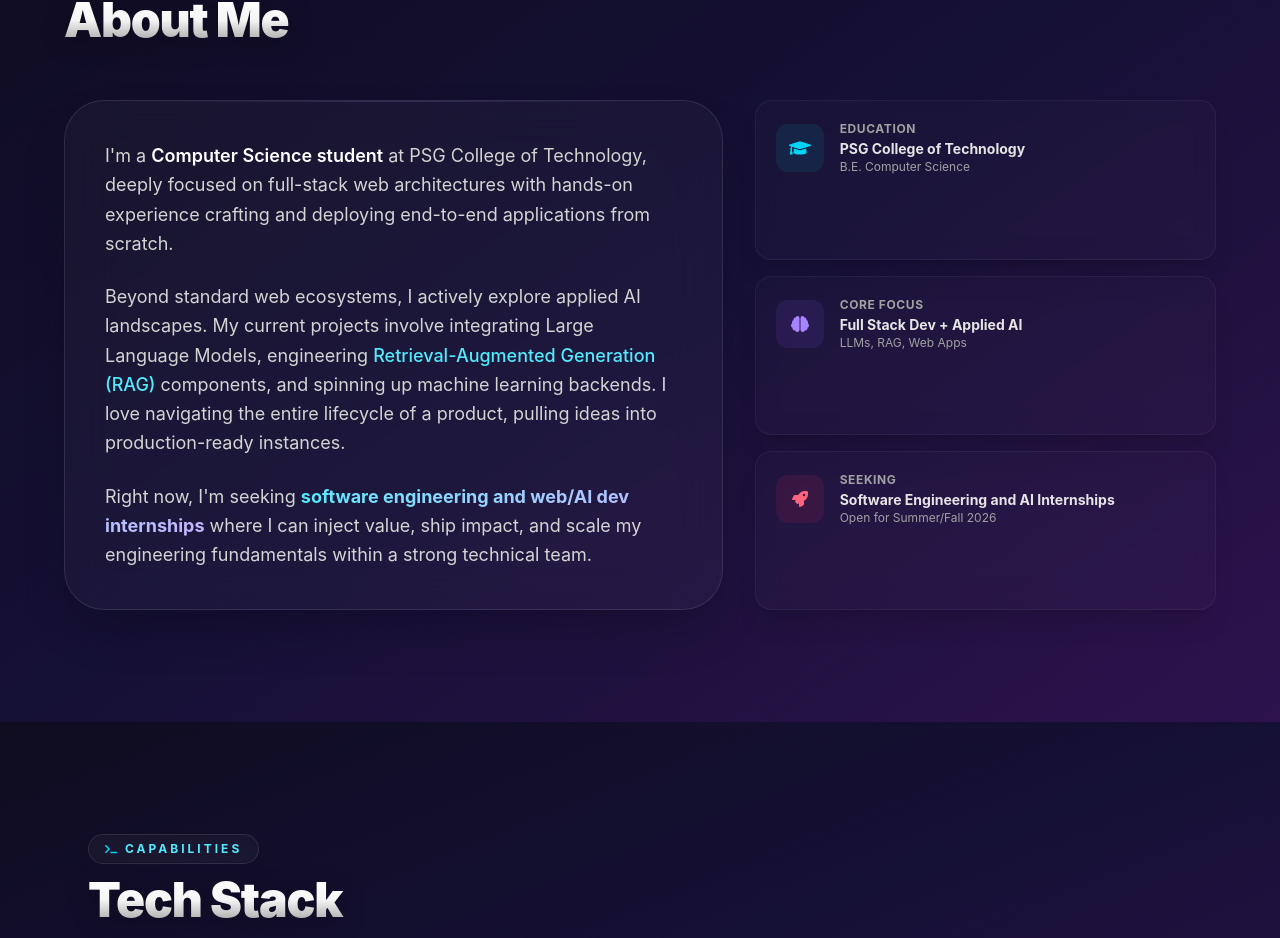
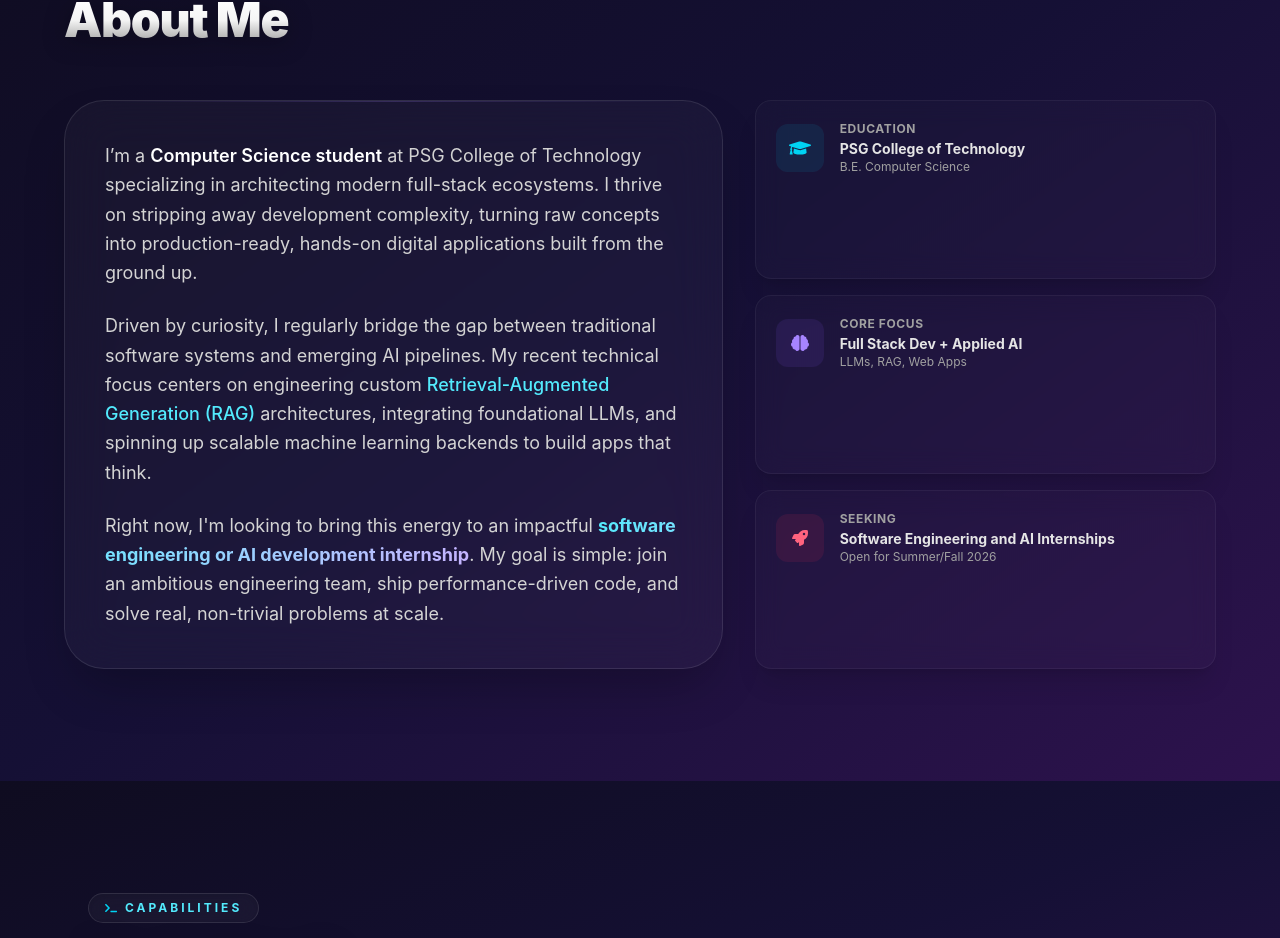
Before and after one commit to kamalesh2602/kamalesh_v1, a React (Vite) app: page / in a window 1280 px wide. Shown: the part 1029-1967 px from the top of the page. Built offline with nearby package versions, Linux system fonts and the light colour scheme.

Commit message:
Version 1 favicon

```diff
--- a/index.html
+++ b/index.html
@@ -2,7 +2,7 @@
 <html lang="en">
   <head>
     <meta charset="UTF-8" />
-    <link rel="icon" type="image/svg+xml" href="/gk.png" />
+    <link rel="icon" type="image/svg+xml" href="/gemini-svg.svg" />
     <meta name="viewport" content="width=device-width, initial-scale=1.0" />
     <title>Kamalesh G</title>
   </head>
--- a/src/components/About.tsx
+++ b/src/components/About.tsx
@@ -38,21 +38,20 @@ function About() {
 
             <div className="space-y-6 text-base leading-relaxed text-neutral-300 md:text-lg">
               <p>
-                I'm a <span className="text-white font-semibold">Computer Science student</span> at {profile.college},
-                deeply focused on full-stack web architectures with hands-on experience crafting and deploying
-                end-to-end applications from scratch.
+                I’m a <span className="text-white font-semibold">Computer Science student</span> at {profile.college} specializing
+                in architecting modern full-stack ecosystems. I thrive on stripping away development complexity, turning raw
+                concepts into production-ready, hands-on digital applications built from the ground up.
               </p>
 
               <p>
-                Beyond standard web ecosystems, I actively explore applied AI landscapes. My current projects involve
-                integrating Large Language Models, engineering <span className="text-cyan-300 font-medium">Retrieval-Augmented Generation (RAG)</span> components,
-                and spinning up machine learning backends. I love navigating the entire lifecycle of a product, pulling ideas
-                into production-ready instances.
+                Driven by curiosity, I regularly bridge the gap between traditional software systems and emerging AI pipelines.
+                My recent technical focus centers on engineering custom <span className="text-cyan-300 font-medium">Retrieval-Augmented Generation (RAG)</span> architectures,
+                integrating foundational LLMs, and spinning up scalable machine learning backends to build apps that think.
               </p>
 
               <p>
-                Right now, I'm seeking <span className="text-transparent bg-clip-text bg-gradient-to-r from-cyan-300 to-violet-300 font-bold">software engineering and web/AI dev internships</span> where
-                I can inject value, ship impact, and scale my engineering fundamentals within a strong technical team.
+                Right now, I'm looking to bring this energy to an impactful <span className="text-transparent bg-clip-text bg-gradient-to-r from-cyan-300 to-violet-300 font-bold">software engineering or AI development internship</span>.
+                My goal is simple: join an ambitious engineering team, ship performance-driven code, and solve real, non-trivial problems at scale.
               </p>
             </div>
           </div>
```
Also changed, not shown: public/gemini-svg.svg (added).
